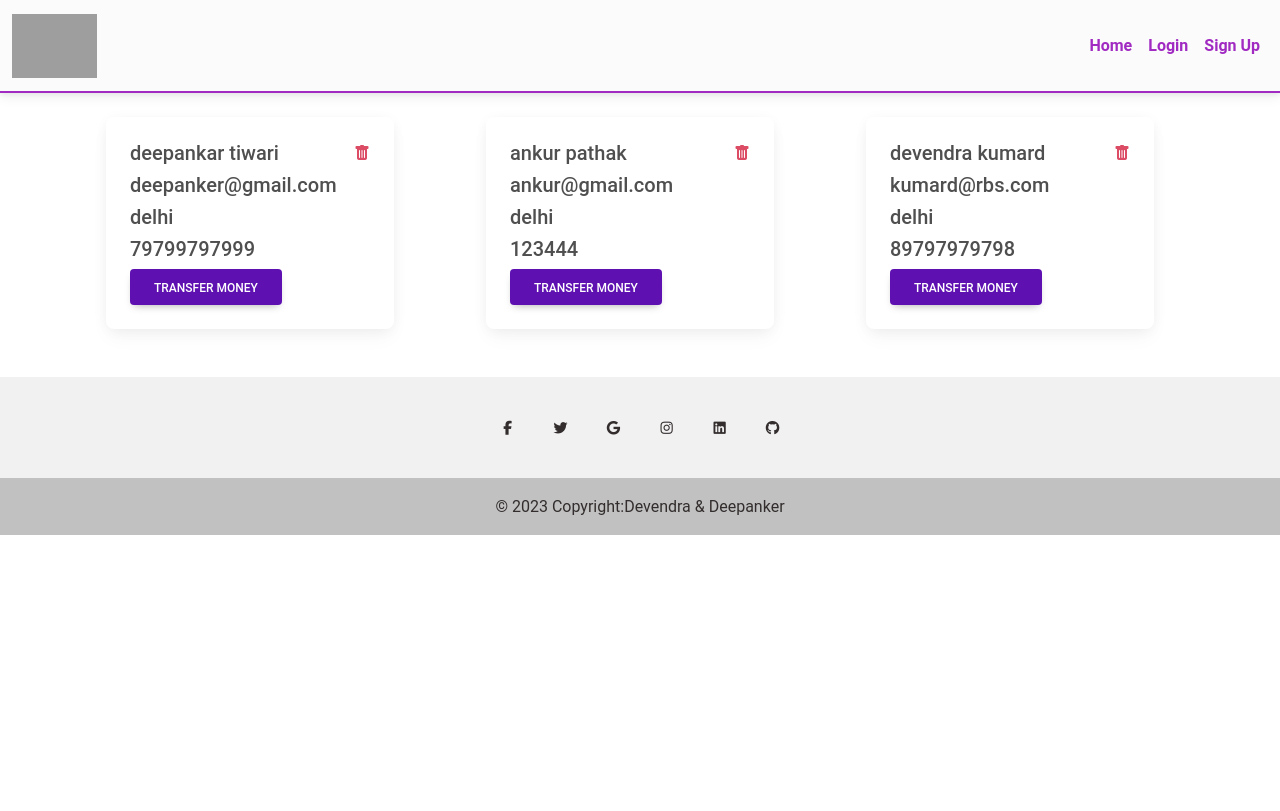
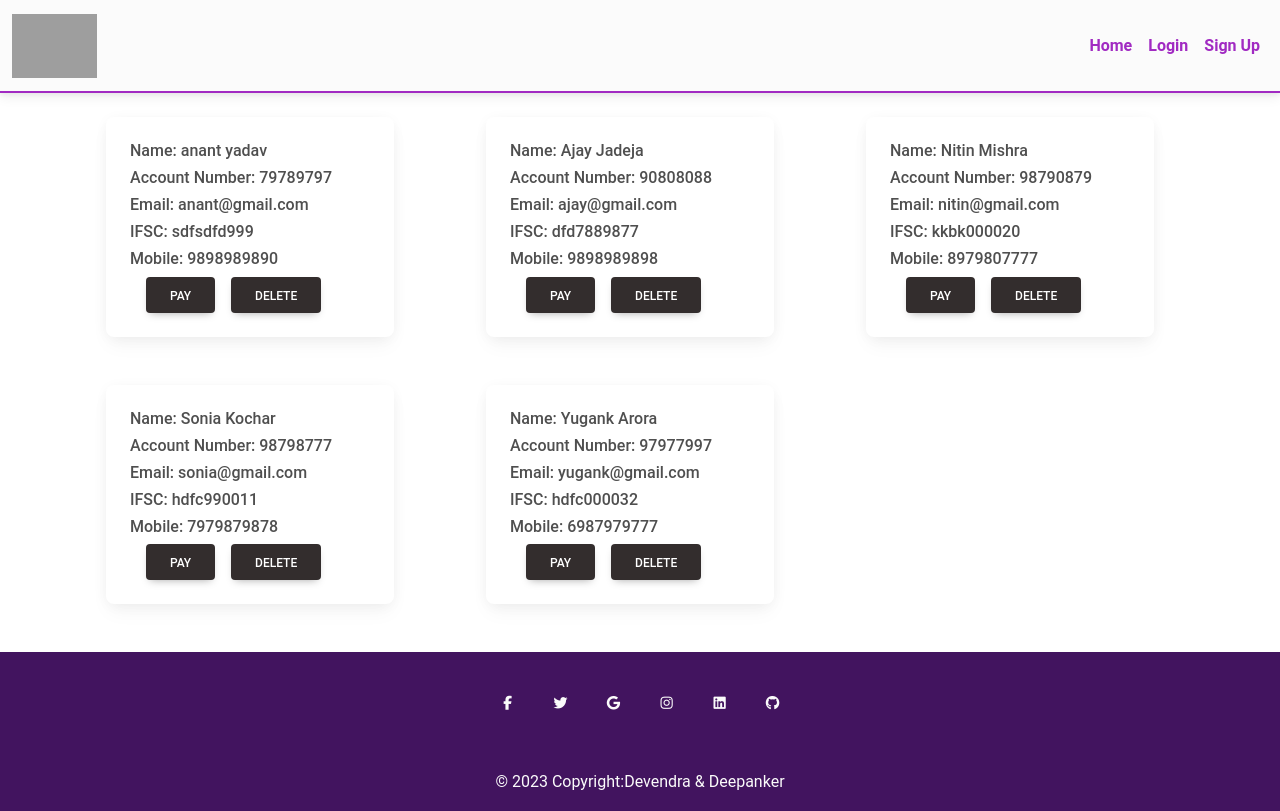
Before and after one commit to devendrasrivastava/capstone-frontend-onplatform, a React (Create React App) app: page /contactlist in a window 1280 px wide. Built offline with nearby package versions, Linux system fonts and the light colour scheme; data requests are answered from the project's data file; grey boxes are pictures that could not be loaded.

Commit message:
snackbar added in dashboard

```diff
--- a/db.json
+++ b/db.json
@@ -1,28 +1,54 @@
 {
   "contacts": [
     {
-      "firstname": "deepankar",
-      "lastname": "tiwari",
-      "email": "deepanker@gmail.com",
-      "city": "delhi",
-      "phone": 79799797999,
-      "id": 3
+      "firstname": "anant yadav",
+      "lastname": "",
+      "email": "anant@gmail.com",
+      "city": "",
+      "phone": "9898989890",
+      "accountnumber": "79789797",
+      "ifsc": "sdfsdfd999",
+      "id": 7
     },
     {
-      "firstname": "ankur",
-      "lastname": "pathak",
-      "email": "ankur@gmail.com",
-      "city": "delhi",
-      "phone": 123444,
-      "id": 5
+      "firstname": "Ajay Jadeja",
+      "lastname": "",
+      "email": "ajay@gmail.com",
+      "city": "",
+      "phone": "9898989898",
+      "accountnumber": "90808088",
+      "ifsc": "dfd7889877",
+      "id": 8
     },
     {
-      "firstname": "devendra",
-      "lastname": "kumard",
-      "email": "kumard@rbs.com",
-      "city": "delhi",
-      "phone": 89797979798,
-      "id": 6
+      "firstname": "Nitin Mishra",
+      "lastname": "",
+      "email": "nitin@gmail.com",
+      "city": "",
+      "phone": "8979807777",
+      "accountnumber": "98790879",
+      "ifsc": "kkbk000020",
+      "id": 9
+    },
+    {
+      "firstname": "Sonia Kochar",
+      "lastname": "",
+      "email": "sonia@gmail.com",
+      "city": "",
+      "phone": "7979879878",
+      "accountnumber": "98798777",
+      "ifsc": "hdfc990011",
+      "id": 10
+    },
+    {
+      "firstname": "Yugank Arora",
+      "lastname": "",
+      "email": "yugank@gmail.com",
+      "city": "",
+      "phone": "6987979777",
+      "accountnumber": "97977997",
+      "ifsc": "hdfc000032",
+      "id": 11
     }
   ]
 }
--- a/package.json
+++ b/package.json
@@ -12,8 +12,10 @@
     "@mui/icons-material": "^5.10.14",
     "@mui/material": "^5.11.6",
     "@mui/styled-engine-sc": "^5.11.0",
+    "@react-icons/all-files": "^4.1.0",
     "@testing-library/jest-dom": "^5.16.5",
     "@testing-library/user-event": "^13.5.0",
+    "chatbot-toolkit": "^0.0.3",
     "formik": "^2.2.9",
     "mdb-react-ui-kit": "^5.1.0",
     "npm": "^9.3.1",
--- a/src/App.js
+++ b/src/App.js
@@ -15,6 +15,7 @@ import Business from './Components/Filter/Business';
 import Entertainment from './Components/Filter/Entertainment';
 import Sports from './Components/Filter/Sports';
 import CurrencyConverter from './Components/CurrencyConverter/CurrencyConverter';
+import Chatbot from './Components/Chatbot/Chatbot';
 
 
 function App() {
@@ -38,6 +39,7 @@ function App() {
           <Route path="/entertainment" element={<Entertainment />} />
           <Route path="/sports" element={<Sports />} />
           <Route path="/currencyconverter" element={<CurrencyConverter/>}/>
+          <Route path="/chatbot" element={<Chatbot/>}/>
         </Routes>
 
           <Footer/>
--- a/src/Components/Accordian/Accordian.jsx
+++ b/src/Components/Accordian/Accordian.jsx
@@ -4,6 +4,8 @@ import AccordionSummary from '@mui/material/AccordionSummary';
 import AccordionDetails from '@mui/material/AccordionDetails';
 import Typography from '@mui/material/Typography';
 import ExpandMoreIcon from '@mui/icons-material/ExpandMore';
+import { Button } from '@mui/material';
+import { Link } from 'react-router-dom';
 
 export default function SimpleAccordion() {
   return (
@@ -54,7 +56,7 @@ export default function SimpleAccordion() {
           <Typography style={{color: "#42145F"}}><h5> Chat with us</h5></Typography>
         </AccordionSummary>
         <Typography style={{color: "#42145F"}}>
-          <h4> Our Chat Sevice will contact you shortly.</h4>
+        <Link to='/chatbot' className="btn user-button">Chat with us</Link>
           </Typography>
       </Accordion>
     </div>
--- a/src/Components/AddContact/AddContact.jsx
+++ b/src/Components/AddContact/AddContact.jsx
@@ -1,66 +1,101 @@
-import React,{useEffect} from 'react'
-import {useFormik} from 'formik'
+import React, { useEffect } from 'react'
+import { useFormik } from 'formik'
 import * as yup from 'yup'
 import { useNavigate } from "react-router-dom";
+import Snackbar from '@mui/material/Snackbar';
+import MuiAlert from '@mui/material/Alert';
+
+
+const Alert = React.forwardRef(function Alert(props, ref) {         //added for snackbar
+    return <MuiAlert elevation={6} ref={ref} variant="filled" {...props} />;
+});
+
 
 export default function AddContact() {
+
+    const [open, setOpen] = React.useState(false);   //added for snackbar
+    const handleClick = () => { }
+    const handleClose = (event, reason) => {
+        if (reason === 'clickaway') {
+            return;
+        }
+        setOpen(false);
+    };
+
+
+
+
+
     const navigate = useNavigate();
-    const formik=useFormik({
-        initialValues:{
-            firstname:"",
-            lastname:"",
-            email:"",
-            city:"",
-            phone:""
+    const formik = useFormik({
+        initialValues: {
+            firstname: "",
+            lastname: "",
+            email: "",
+            city: "",
+            phone: ""
         },
-        onSubmit:values =>{
+        onSubmit: values => {
             // console.log(values);
-            fetch("http://localhost:3004/contacts",{
-                method:'POST',
-                headers:{
-                    "Content-Type":"application/json"
+            fetch("http://localhost:3004/contacts", {
+                method: 'POST',
+                headers: {
+                    "Content-Type": "application/json"
                 },
-                body:JSON.stringify(values)
+                body: JSON.stringify(values)
             })
-            .then(res=>res.json())
-            .then(data=>console.log(data))
-            .catch((e)=>console.log("Catch block executed"))
+                .then(res => res.json())
+                .then(data => {
+                    console.log(data)
+                    setOpen(true);
+                    // navigate("/contactlist")
+
+                })
+                .catch((e) => {
+                    console.log("Catch block executed")
                     .finally(console.log("Finally executed"))
+
+                });
         },
-        validationSchema:yup.object().shape({
-            firstname:yup.string()
-            .min(3,"First name is too short")
-            .max(10,"First name is too long")
+        validationSchema: yup.object().shape({
+            firstname: yup.string()
+                .min(3, "Name is too short")
+                .max(30, "Name is too long")
+                .matches(/^[a-z A-Z.]{2,}$/, "Please enter valid Name")
                 .required("Firstname cannot be left blank"),
-            lastname:yup.string()
-            .min(3,"Last name is too short")
-            .max(10,"Last name is too long")
-            .required("lastname cannot be left blank"),
-            email:yup.string()
+            accountnumber: yup.string()
+                .min(3, "Account Number is too short")
+                .max(10, "Account Number is too long")
+                .required("Account Number cannot be left blank")
+                .matches(/^[0-9]{8}$/, "Enter valid 8 digit account number"),
+            email: yup.string()
                 .email("Invalid email address")
                 .required("Email cannot be left blank"),
-            city:yup.string()
-            .required("City cannot be left blank"),
-            phone:yup.string()
-            .required("City cannot be left blank")
+            ifsc: yup.string()
+                .required("IFSC Code cannot be left blank")
+                .matches(/^[0-9a-zA-Z.]{10}$/, "Please enter valid IFSC Code"),
+            phone: yup.string()
+                .matches(/^[6-9][0-9]{9}$/, "Add 10 digit Mobile Number")
+                .required("Phone cannot be left blank"),
+
         })
     })
 
     useEffect(() => {
-     fetch("http://localhost:9000/auth/isAuthenticated",{
-        method:"POST",
-        headers:{
-            "Authorization":`Bearer ${localStorage.getItem("jwt_token")}`
+        fetch("http://localhost:9000/auth/isAuthenticated", {
+            method: "POST",
+            headers: {
+                "Authorization": `Bearer ${localStorage.getItem("jwt_token")}`
             }
         })
-     .then(res=>res.json())
-     .then(data=>{
+            .then(res => res.json())
+            .then(data => {
                 console.log(data);
                 // if(data.status===401){
                 //     navigate("/login")
                 // }
 
-        if(!data.isAuthenticated){
+                if (!data.isAuthenticated) {
                     navigate("/login")
                 }
             })
@@ -78,28 +113,35 @@ export default function AddContact() {
                         </div>
                         <form onSubmit={formik.handleSubmit}>
                             <div className="mt-3">
-                    <input id="firstname" name='firstname' type="text" onChange={formik.handleChange} onBlur={formik.handleBlur} value={formik.values.firstname} className="form-control form-control-sm" placeholder="First Name"/>
-                    {formik.errors.firstname && formik.touched.firstname ? <span className='text-danger'>{formik.errors.firstname}</span>:null}
+                                <input id="firstname" name='firstname' type="text" onChange={formik.handleChange} onBlur={formik.handleBlur} value={formik.values.firstname} className="form-control form-control-sm" placeholder="Name" />
+                                {formik.errors.firstname && formik.touched.firstname ? <span className='text-danger'>{formik.errors.firstname}</span> : null}
                             </div>
                             <div className="mt-3">
-                    <input id="lastname" name='lastname' type="text" onChange={formik.handleChange} onBlur={formik.handleBlur} value={formik.values.lastname} className="form-control form-control-sm" placeholder="Last Name"/>
-                    {formik.errors.lastname  && formik.touched.lastname? <span className='text-danger'>{formik.errors.lastname}</span>:null}
+                                <input id="accountnumber" name='accountnumber' type="text" onChange={formik.handleChange} onBlur={formik.handleBlur} value={formik.values.accountnumber} className="form-control form-control-sm" placeholder="Account Number" />
+                                {formik.errors.accountnumber && formik.touched.accountnumber ? <span className='text-danger'>{formik.errors.accountnumber}</span> : null}
                             </div>
                             <div className="mt-3">
-                    <input id="email" name='email' type="email" onChange={formik.handleChange} onBlur={formik.handleBlur}className="form-control  form-control-sm" value={formik.values.email} placeholder="Email"/>
-                    {formik.errors.email && formik.touched.email? <span className='text-danger'>{formik.errors.email}</span>:null}
+                                <input id="email" name='email' type="email" onChange={formik.handleChange} onBlur={formik.handleBlur} className="form-control  form-control-sm" value={formik.values.email} placeholder="Email" />
+                                {formik.errors.email && formik.touched.email ? <span className='text-danger'>{formik.errors.email}</span> : null}
                             </div>
                             <div className="mt-3">
-                    <input id="city" name='city' type="text" onChange={formik.handleChange}onBlur={formik.handleBlur} className="form-control form-control-sm" value={formik.values.city}placeholder="city"/>
-                    {formik.errors.city && formik.touched.city? <span className='text-danger'>{formik.errors.city}</span>:null}
+                                <input id="ifsc" name='ifsc' type="text" onChange={formik.handleChange} onBlur={formik.handleBlur} className="form-control form-control-sm" value={formik.values.ifsc} placeholder="IFSC Code" />
+                                {formik.errors.ifsc && formik.touched.ifsc ? <span className='text-danger'>{formik.errors.ifsc}</span> : null}
                             </div>
                             <div className="mt-3">
-                    <input id="phone" name='phone' type="number" onChange={formik.handleChange}onBlur={formik.handleBlur} className="form-control form-control-sm" value={formik.values.phone} placeholder="Phone"/>
-                    {formik.errors.phone && formik.touched.phone? <span className='text-danger'>{formik.errors.phone}</span>:null}
+                                <input id="phone" name='phone' type="text" onChange={formik.handleChange} onBlur={formik.handleBlur} className="form-control form-control-sm" value={formik.values.phone} placeholder="Phone" />
+                                {formik.errors.phone && formik.touched.phone ? <span className='text-danger'>{formik.errors.phone}</span> : null}
                             </div>
-                    <div className="mt-4">
+                            <div className="mt-2 my-4">
                                 <button type="submit" className='btn user-button'> Add Customer</button>
+                                <Snackbar anchorOrigin={{ vertical: 'top', horizontal: 'center' }} open={open} autoHideDuration={3000} onClose={handleClose}>
+                                    <Alert onClose={handleClose} severity="success" sx={{ width: '100%' }}>
+                                        Record Added Successfully
+                                    </Alert>
+                                </Snackbar>
+
                             </div>
+
                         </form>
                     </div>
                 </div>
--- a/src/Components/ContactList/ContactList.jsx
+++ b/src/Components/ContactList/ContactList.jsx
@@ -32,36 +32,14 @@ export default function ContactList() {
      }
 
 
-
-    //  useEffect(() => {
-    //     fetch("http://localhost:9000/auth/isAuthenticated",{
-    //        method:"POST",
-    //        headers:{
-    //            "Authorization":`Bearer ${localStorage.getItem("jwt_token")}`
-    //        }
-    //     })
-    //     .then(res=>res.json())
-    //     .then(data=>{
-    //        console.log(data);
-
-    //        if(!data.isAuthenticated){
-    //            navigate("/login")
-    //        }
-    //     })
-    //    }, [])
-
-
-
-
   return (
     <>
-
 
    <div className="container">
     <div className="row">
 
         {
-            contacts.map(item=><Contacts key={item.id} DeleteHandeller={DeleteContact} id={item.id} fname={item.firstname} lname={item.lastname} email={item.email} location={item.city} mobile={item.phone}/>)
+            contacts.map(item=><Contacts key={item.id} DeleteHandeller={DeleteContact} id={item.id} fname={item.firstname} accountnumber={item.accountnumber} email={item.email} ifsc={item.ifsc} mobile={item.phone}/>)
         }
 
     </div>
--- a/src/Components/ContactUs/ContactUs.jsx
+++ b/src/Components/ContactUs/ContactUs.jsx
@@ -79,8 +79,8 @@ export default function ContactUs() {
               spacing={2}
               justifyContent="center"
             >
-              <Button variant="contained" style={{backgroundColor:'#5E10B1'}}>Call Us</Button>
-              <Button variant="outlined"style={{backgroundColor:'#5E10B1', color:'white', border:'purple'}}>Mail Us</Button>
+              {/* <Button variant="contained" style={{backgroundColor:'#5E10B1'}}>Call Us</Button>
+              <Button variant="outlined"style={{backgroundColor:'#5E10B1', color:'white', border:'purple'}}>Mail Us</Button> */}
             </Stack>
           </Container>
         </Box>
--- a/src/Components/Contacts/Contacts.jsx
+++ b/src/Components/Contacts/Contacts.jsx
@@ -10,15 +10,16 @@ export default function Contacts(props) {
     <div className="col-md-4 ho">
       <div className="card m-4" style={{ width: "18rem" }}>
         <div className="card-body">
-          <i className="bi bi-trash-fill text-danger float-end" onClick={GetId.bind(this, props.id)}></i>
-          <h5 className="card-title">{props.fname} {props.lname}</h5>
-          <h5 className="card-text">{props.email}</h5>
-          <h5 className="card-text">{props.location}</h5>
-          <h5 className="card-text">{props.mobile}</h5>
-          <Link to='/currencyconverter' className="btn user-button">Transfer Money</Link>
-
+          <h6 className="card-text">Name: {props.fname}</h6>
+          <h6 className="card-text">Account Number: {props.accountnumber}</h6>
+          <h6 className="card-text">Email: {props.email}</h6>
+          <h6 className="card-text">IFSC: {props.ifsc}</h6>
+          <h6 className="card-text">Mobile: {props.mobile}</h6>
+          <Link to='/currencyconverter' className="btn bg-dark ho text-white mx-3">Pay</Link>
+          <button  className="btn bg-dark ho text-white" onClick={GetId.bind(this, props.id)}>Delete</button>
         </div>
       </div>
     </div>
+
   )
 }
--- a/src/Components/Footer/Footer.jsx
+++ b/src/Components/Footer/Footer.jsx
@@ -11,7 +11,7 @@ import {
 export default function Footer() {
   return (
     <div className='mt-4'>
-    <MDBFooter className='text-center text-white' style={{ backgroundColor: '#f1f1f1' }}>
+    <MDBFooter className='text-center text-white' style={{ backgroundColor: '#42145F' }}>
       <MDBContainer className='pt-4'>
         <section className='mb-4'>
           <MDBBtn
@@ -19,7 +19,7 @@ export default function Footer() {
             color='link'
             floating
             size="lg"
-            className='text-dark m-1'
+            className='text-light m-1'
             href='#!'
             role='button'
           >
@@ -31,7 +31,7 @@ export default function Footer() {
             color='link'
             floating
             size="lg"
-            className='text-dark m-1'
+            className='text-light m-1'
             href='#!'
             role='button'
           >
@@ -43,7 +43,7 @@ export default function Footer() {
             color='link'
             floating
             size="lg"
-            className='text-dark m-1'
+            className='text-light m-1'
             href='#!'
             role='button'
           >
@@ -55,7 +55,7 @@ export default function Footer() {
             color='link'
             floating
             size="lg"
-            className='text-dark m-1'
+            className='text-light m-1'
             href='#!'
             role='button'
           >
@@ -67,7 +67,7 @@ export default function Footer() {
             color='link'
             floating
             size="lg"
-            className='text-dark m-1'
+            className='text-light m-1'
             href='#!'
             role='button'
           >
@@ -79,7 +79,7 @@ export default function Footer() {
             color='link'
             floating
             size="lg"
-            className='text-dark m-1'
+            className='text-light m-1'
             href='#!'
             role='button'
           >
@@ -88,9 +88,9 @@ export default function Footer() {
         </section>
       </MDBContainer>
 
-      <div className='text-center text-dark p-3' style={{ backgroundColor: 'rgba(0, 0, 0, 0.2)' }}>
+      <div className='text-center text-light p-3' style={{ backgroundColor: '#42145F' }}>
         © 2023 Copyright:
-        <a className='text-dark' href='https://mdbootstrap.com/'>
+        <a className='text-light' href='https://mdbootstrap.com/'>
           Devendra & Deepanker
         </a>
       </div>
```
Also changed, not shown: src/Components/Chatbot/Chatbot.css (added), src/Components/Chatbot/Chatbot.jsx (added), 1 other file (tests, documents, lock files or other folders). Lines whose indentation alone changed are shown as unchanged.
